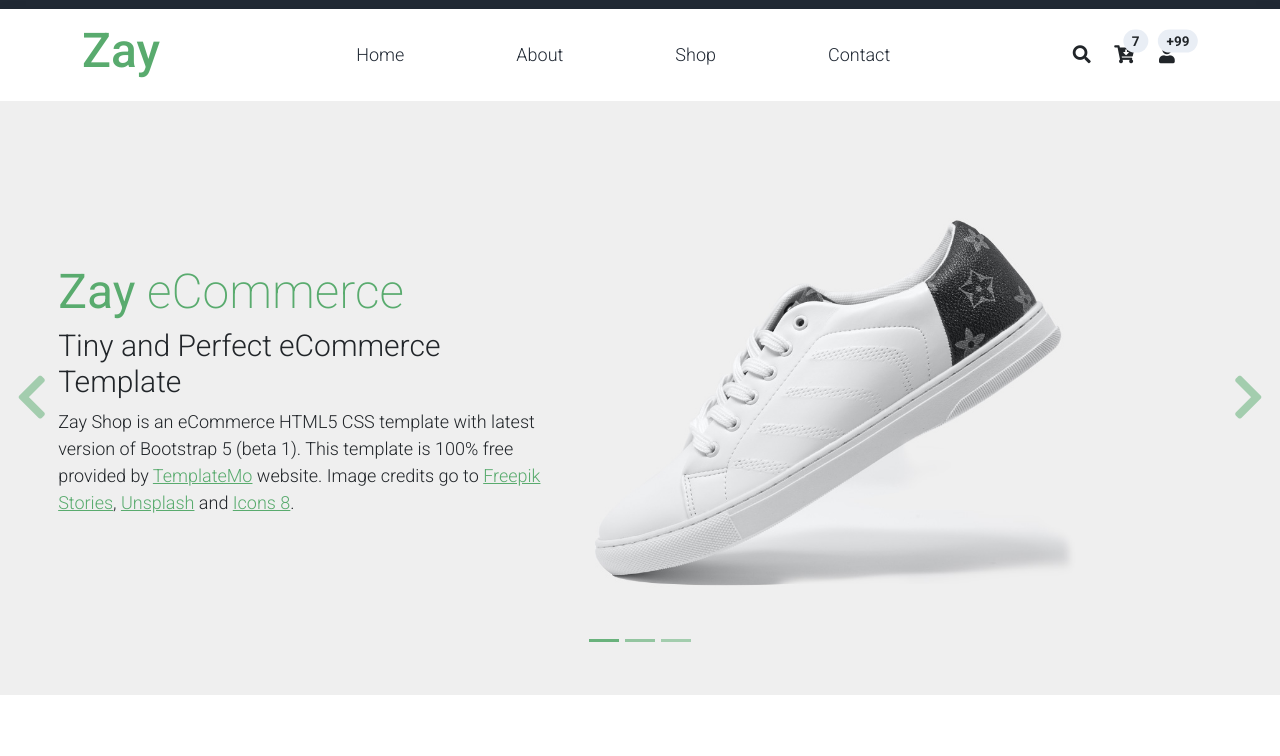
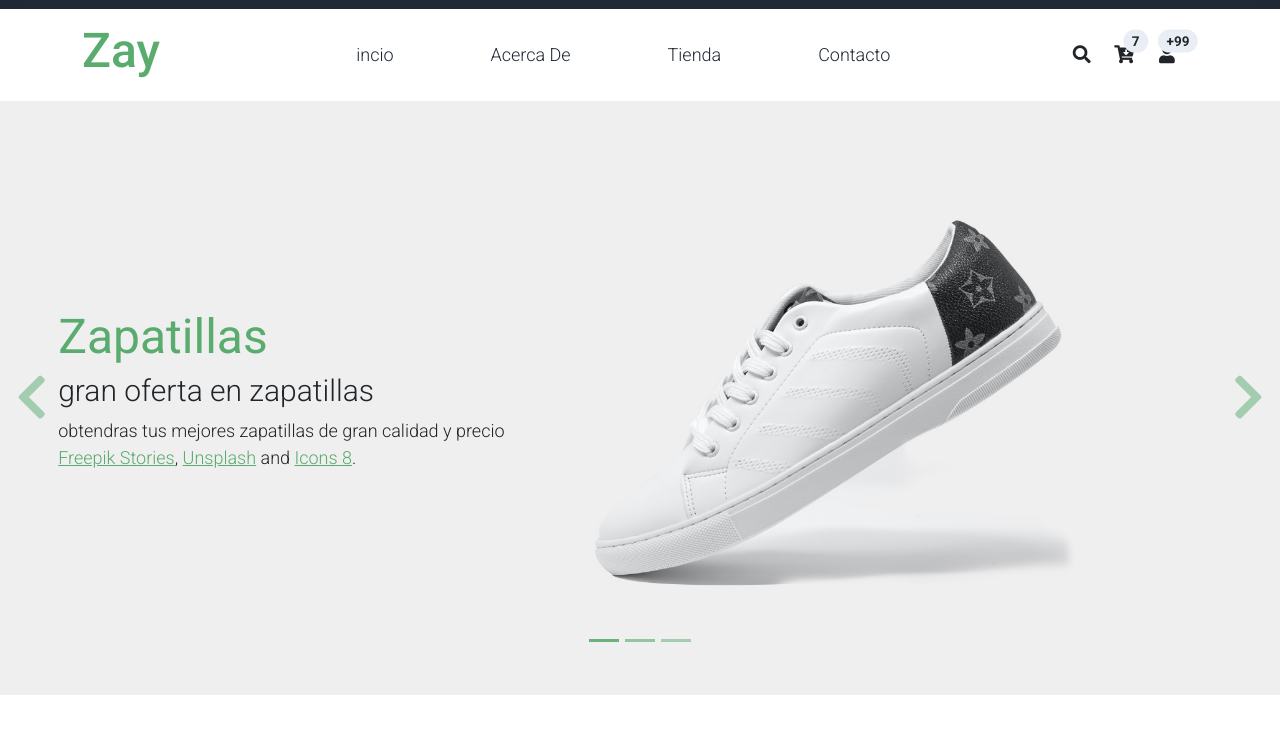
Before and after one commit to Johnnydecali/practica1, a plain HTML site: page index.html in a window 1280 px wide. Shown: the part 31-787 px from the top of the page. Drawn offline with Linux system fonts and the light colour scheme.

Commit message:
modificacion zapatillas titulo

```diff
--- a/index.html
+++ b/index.html
@@ -2,7 +2,7 @@
 <html lang="en">
 
 <head>
-    <title>Zay Shop eCommerce HTML CSS Template</title>
+    <title>Zapatillas de johnny</title>
     <meta charset="utf-8">
     <meta name="viewport" content="width=device-width, initial-scale=1">
 
@@ -64,16 +64,16 @@ https://templatemo.com/tm-559-zay-shop
                 <div class="flex-fill">
                     <ul class="nav navbar-nav d-flex justify-content-between mx-lg-auto">
                         <li class="nav-item">
-                            <a class="nav-link" href="index.html">Home</a>
+                            <a class="nav-link" href="index.html">incio</a>
                         </li>
                         <li class="nav-item">
-                            <a class="nav-link" href="about.html">About</a>
+                            <a class="nav-link" href="about.html">Acerca De</a>
                         </li>
                         <li class="nav-item">
-                            <a class="nav-link" href="shop.html">Shop</a>
+                            <a class="nav-link" href="shop.html">Tienda</a>
                         </li>
                         <li class="nav-item">
-                            <a class="nav-link" href="contact.html">Contact</a>
+                            <a class="nav-link" href="contact.html">Contacto</a>
                         </li>
                     </ul>
                 </div>
@@ -139,12 +139,10 @@ https://templatemo.com/tm-559-zay-shop
                         </div>
                         <div class="col-lg-6 mb-0 d-flex align-items-center">
                             <div class="text-align-left align-self-center">
-                                <h1 class="h1 text-success"><b>Zay</b> eCommerce</h1>
-                                <h3 class="h2">Tiny and Perfect eCommerce Template</h3>
+                                <h1 class="h1 text-success"><b>Zapatillas</b> </h1>
+                                <h3 class="h2">gran oferta en zapatillas</h3>
                                 <p>
-                                    Zay Shop is an eCommerce HTML5 CSS template with latest version of Bootstrap 5 (beta 1).
-                                    This template is 100% free provided by <a rel="sponsored" class="text-success" href="https://templatemo.com" target="_blank">TemplateMo</a> website.
-                                    Image credits go to <a rel="sponsored" class="text-success" href="https://stories.freepik.com/" target="_blank">Freepik Stories</a>,
+                                    obtendras tus mejores zapatillas de gran calidad y precio <a rel="sponsored" class="text-success" href="https://stories.freepik.com/" target="_blank">Freepik Stories</a>,
                                     <a rel="sponsored" class="text-success" href="https://unsplash.com/" target="_blank">Unsplash</a> and
                                     <a rel="sponsored" class="text-success" href="https://icons8.com/" target="_blank">Icons 8</a>.
                                 </p>
```
